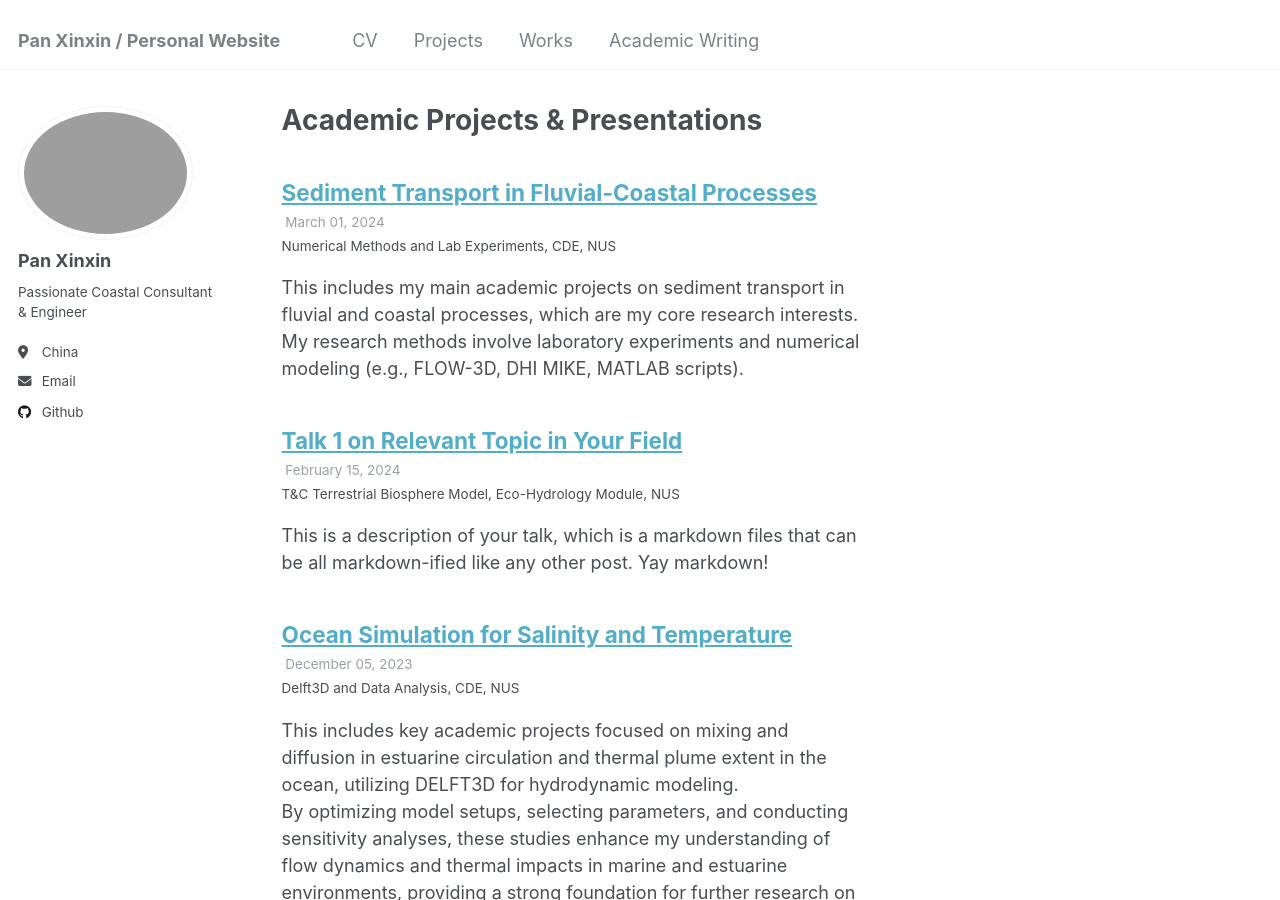
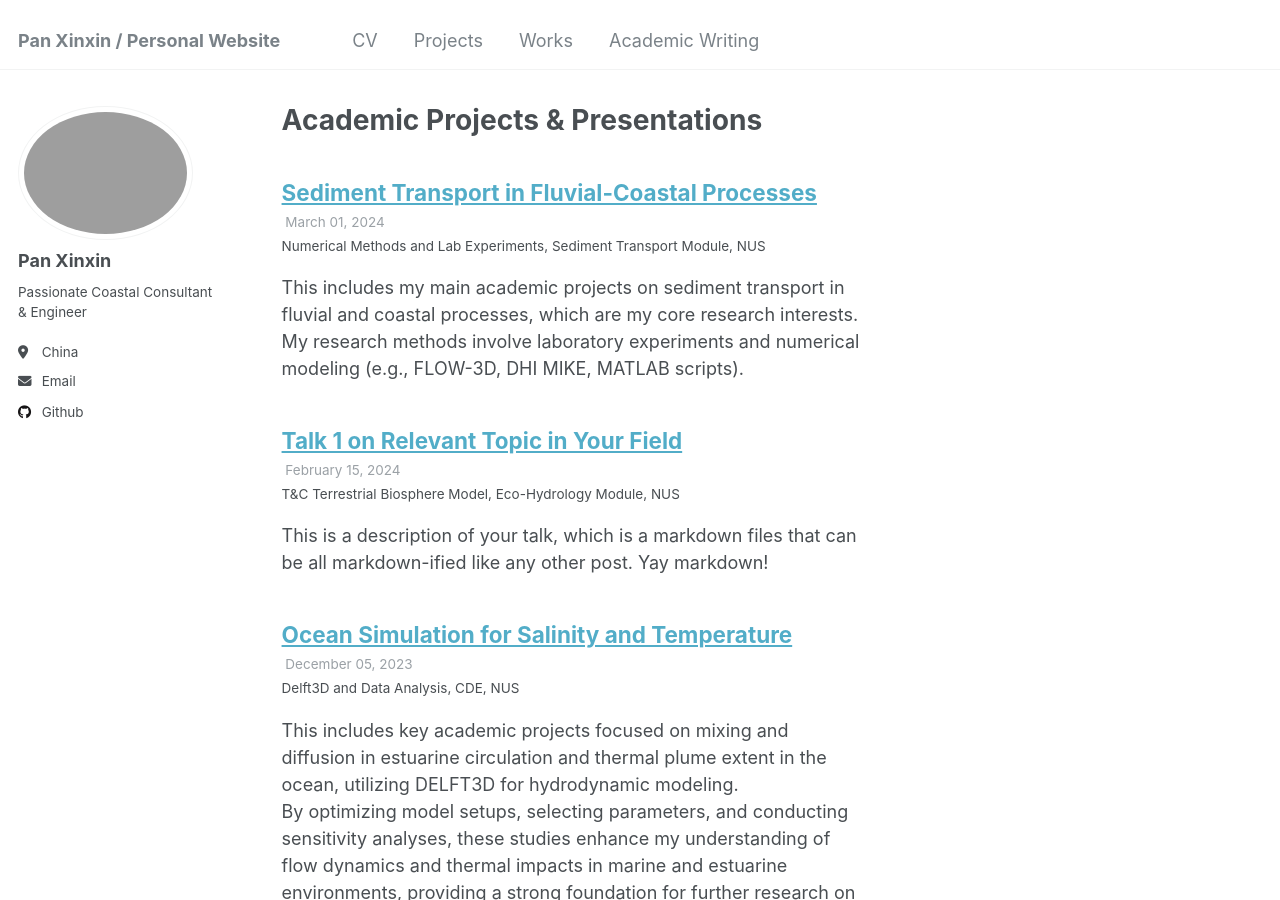
Before and after one commit to kingdaxing/kingdaxing.github.io, a Jekyll site: the page built from _pages/talks.html, in a window 1280 px wide and 900 px high. Built offline with Jekyll 4.4.1, drawn with Linux system fonts in a browser that asks for light colours.

Commit message:
Update proj-1-2024-03-01-sediment.md

```diff
--- a/_talks/proj-1-2024-03-01-sediment.md
+++ b/_talks/proj-1-2024-03-01-sediment.md
@@ -4,7 +4,7 @@ collection: talks
 type: "Numerical Methods and Lab Experiments"
 permalink: /talks/proj-1-2024-03-01-sediment
 date: 2024-03-01
-venue: "CDE"
+venue: "Sediment Transport Module"
 location: "NUS"
 ---
 
```
